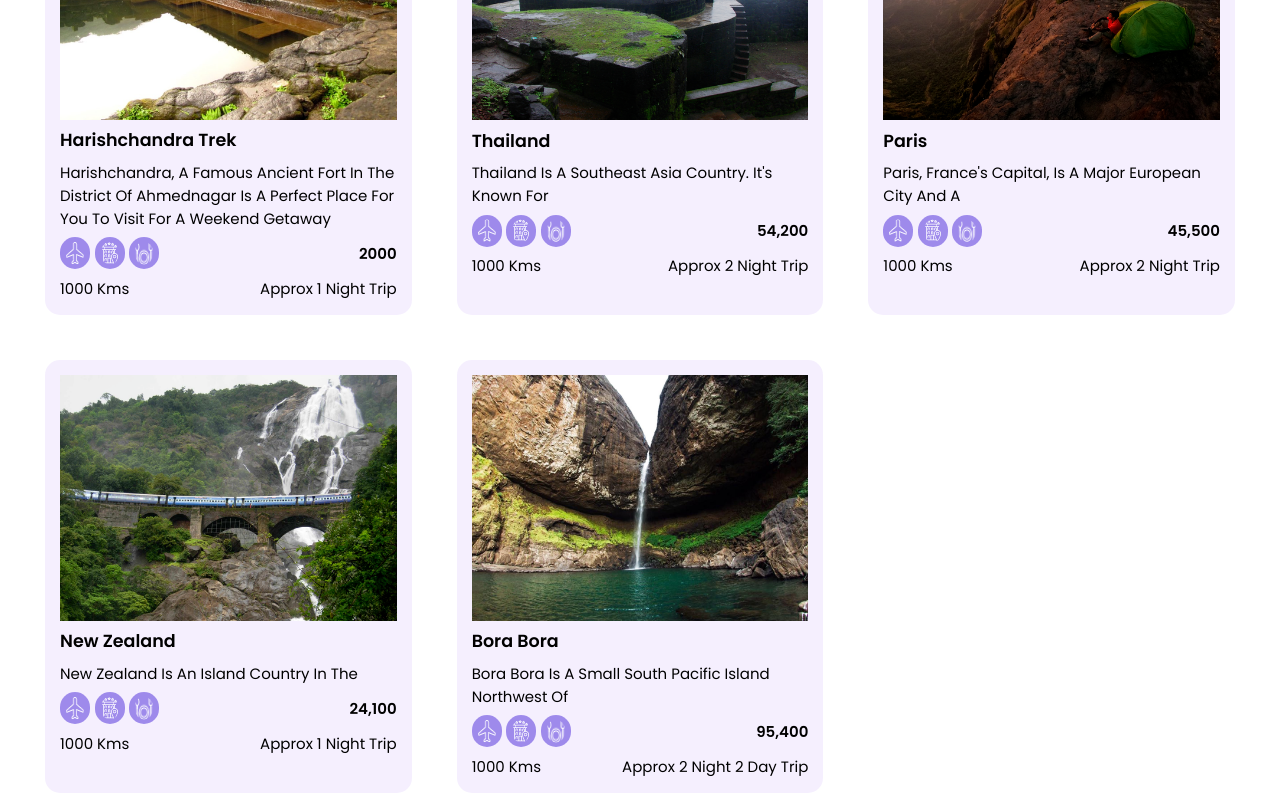
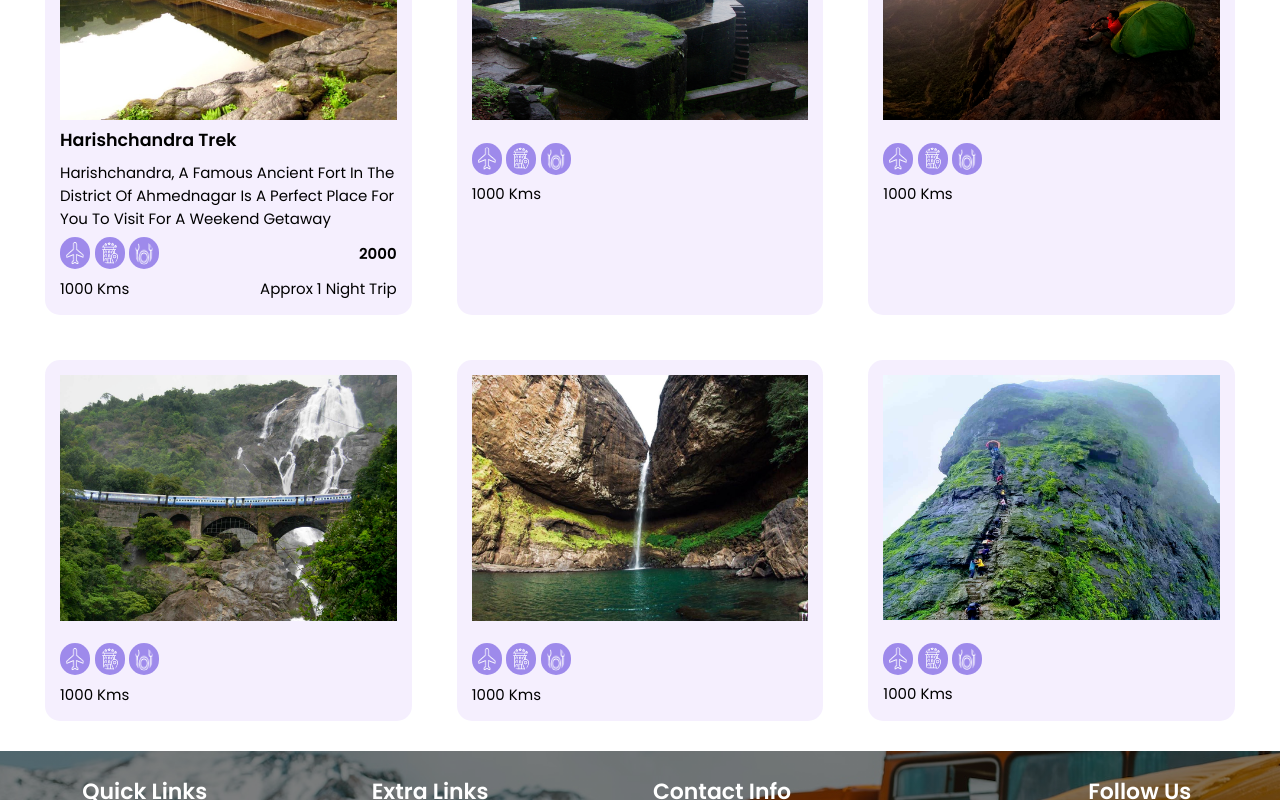
Before and after one commit to Mystic-Brain/NovaTurientTraveller, a React (Create React App) app in the folder webapp/: page / in a window 1280 px wide. Shown: the part 280-1080 px from the top of the page. Built offline with nearby package versions, Linux system fonts and the light colour scheme.

Commit message:
map update

```diff
--- a/webapp/src/components/Recommended/Recommended.js
+++ b/webapp/src/components/Recommended/Recommended.js
@@ -24,31 +24,38 @@ const data = [
   },
   {
     image: Destination2,
-    title: "Thailand",
-    subTitle: "Thailand is a Southeast Asia country. It's known for",
-    cost: "54,200",
-    duration: "Approx 2 night trip",
+    title: "",
+    subTitle: "",
+    cost: "",
+    duration: "",
   },
   {
     image: Destination3,
-    title: "Paris",
-    subTitle: "Paris, France's capital, is a major European city and a",
-    cost: "45,500",
-    duration: "Approx 2 night trip",
+    title: "",
+    subTitle: "",
+    cost: "",
+    duration: "",
   },
   {
     image: Destination4,
-    title: "New Zealand",
-    subTitle: "New Zealand is an island country in the",
-    cost: "24,100",
-    duration: "Approx 1 night trip",
+    title: "",
+    subTitle: "",
+    cost: "",
+    duration: "",
   },
   {
     image: Destination5,
-    title: "Bora Bora",
-    subTitle: "Bora Bora is a small South Pacific island northwest of",
-    cost: "95,400",
-    duration: "Approx 2 night 2 day trip",
+    title: "",
+    subTitle: "",
+    cost: "",
+    duration: "",
+  },
+  {
+    image: Destination6,
+    title: "",
+    subTitle: "",
+    cost: "",
+    duration: "",
   },
 ];
 
```
